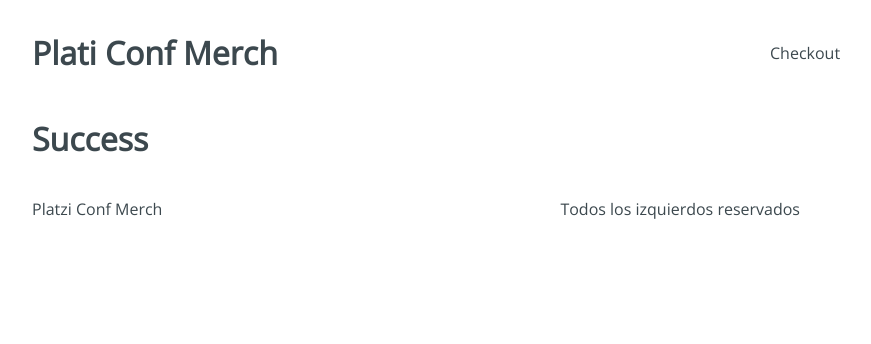
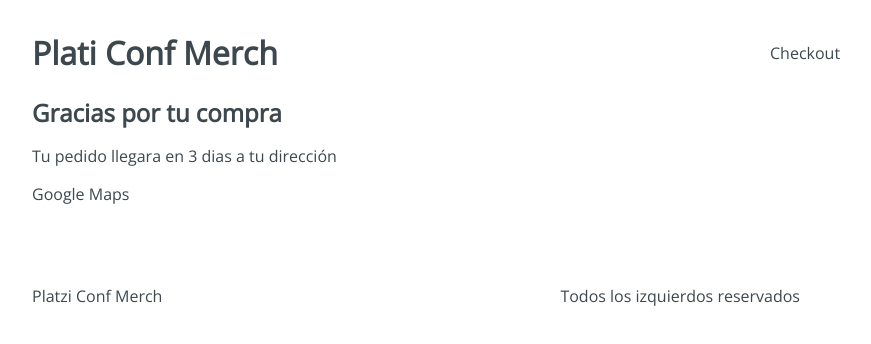
Before and after one commit to Neyen999/platziconf-merch, a React app: page /checkout/success in a window 1280 px wide. Shown: the top 344 px of the page, without its empty margins (224-1095 px from the left). Built offline with nearby package versions, Linux system fonts and the light colour scheme.

Commit message:
Maquetación y estilos del flujo de pago (Payment y Success)

```diff
--- a/src/containers/Payment.jsx
+++ b/src/containers/Payment.jsx
@@ -1,8 +1,17 @@
 /* eslint-disable arrow-body-style */
 import React from 'react';
+import '../styles/components/Payment.css';
 
 const Payment = () => {
-  return <h1>Payment</h1>;
+  return (
+    <div className="Payment">
+      <div className="Payment-content">
+        <h3>Resumen del pedido: </h3>
+        <div className="Payment-button">Boton de pago con Paypal</div>
+      </div>
+      <div />
+    </div>
+  );
 };
 
 export default Payment;
--- a/src/containers/Success.jsx
+++ b/src/containers/Success.jsx
@@ -1,8 +1,17 @@
 /* eslint-disable arrow-body-style */
 import React from 'react';
+import '../styles/components/Success.css';
 
 const Success = () => {
-  return <h1>Success</h1>;
+  return (
+    <div className="Success">
+      <div className="Success-content">
+        <h2>Gracias por tu compra</h2>
+        <p>Tu pedido llegara en 3 dias a tu dirección</p>
+        <div className="Success-map">Google Maps</div>
+      </div>
+    </div>
+  );
 };
 
 export default Success;
```
